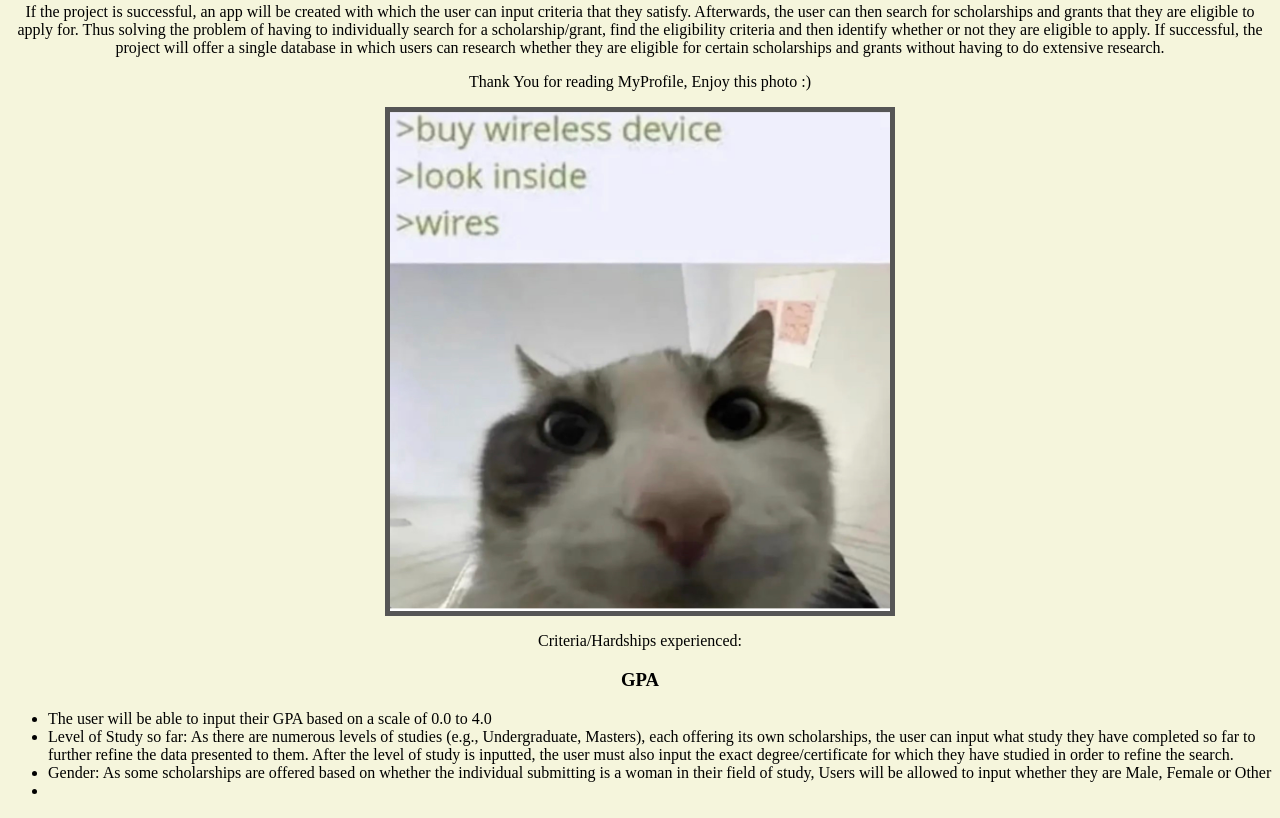
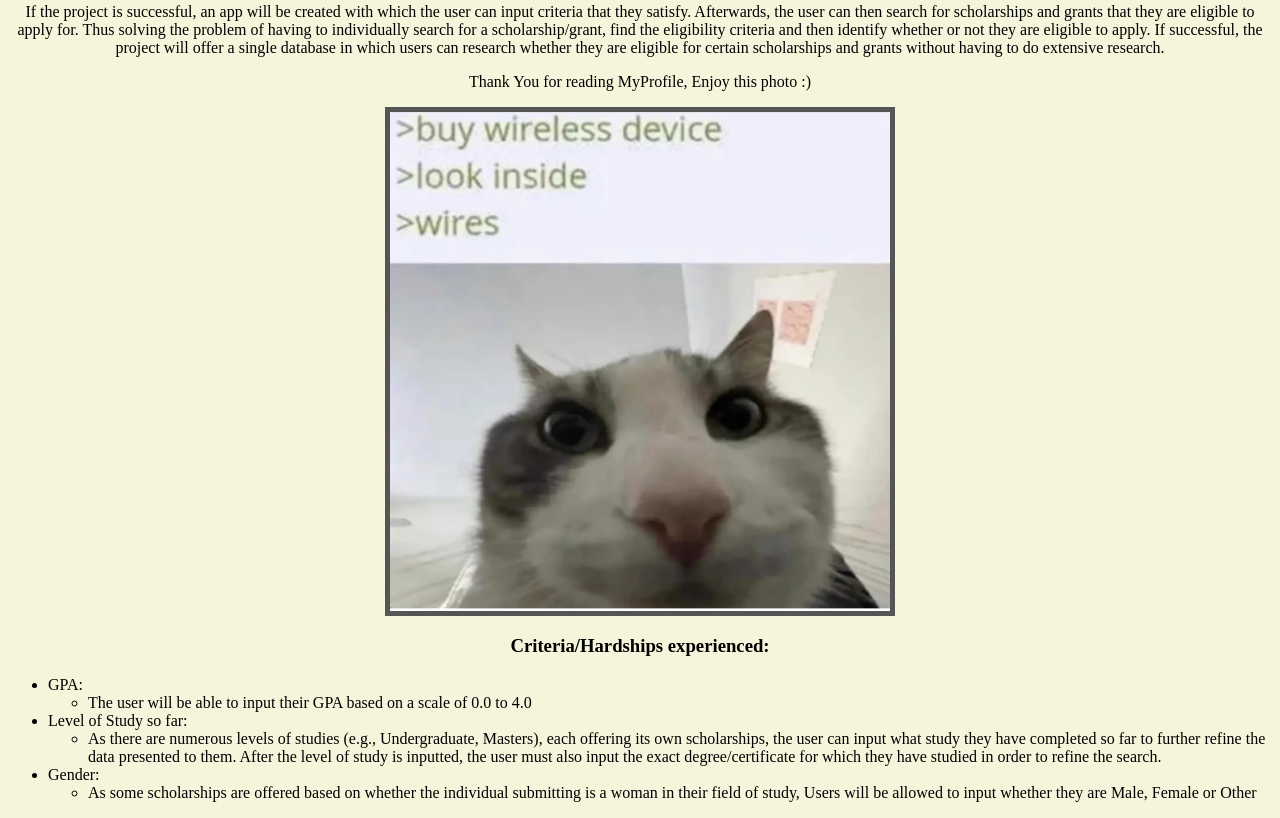
Before and after one commit to Tstonch/Myprofile-Tommy-S3719333, a plain HTML site: page Index.html in a window 1280 px wide. Shown: the part 4317-5135 px from the top of the page. Drawn offline with Linux system fonts and the light colour scheme.

Commit message:
Update Index.html

```diff
--- a/Index.html
+++ b/Index.html
@@ -117,13 +117,18 @@ The project will involve the Development of an mobile app in which the user can
 
 
   <p>
-          Criteria/Hardships experienced:
 
-  <h3> GPA</h3>
+
+  <h3> Criteria/Hardships experienced:</h3>
   <ul>
-  <li>The user will be able to input their GPA based on a scale of 0.0 to 4.0</li>
-   <li>Level of Study so far: As there are numerous levels of studies (e.g., Undergraduate, Masters), each offering its own scholarships, the user can input what study they have completed so far to further refine the data presented to them. After the level of study is inputted, the user must also input the exact degree/certificate for which they have studied in order to refine the search.</li>
-    <li> Gender: As some scholarships are offered based on whether the individual submitting is a woman in their field of study, Users will be allowed to input whether they are Male, Female or Other<li>
+  <li>GPA:
+    <ul><li>The user will be able to input their GPA based on a scale of 0.0 to 4.0</ul></li>
+   <li>Level of Study so far:
+     <ul><li>As there are numerous levels of studies (e.g., Undergraduate, Masters), each offering its own scholarships, the user can input what study they have completed so far to further refine the data presented to them. After the level of study is inputted, the user must also input the exact degree/certificate for which they have studied in order to refine the search.</ul></li>
+    <li> Gender:
+      <ul><li>As some scholarships are offered based on whether the individual submitting is a woman in their field of study, Users will be allowed to input whether they are Male, Female or Other</ul></li>
+
+
   </ul>
 
   </p>
```
